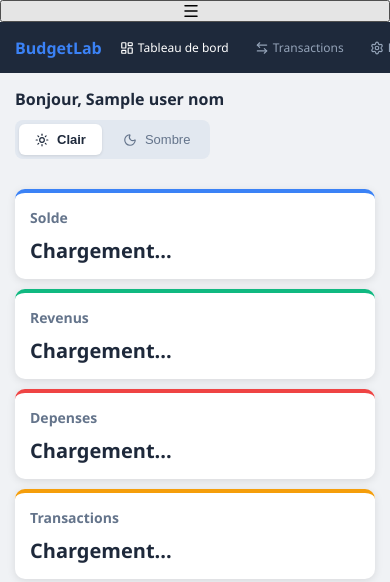
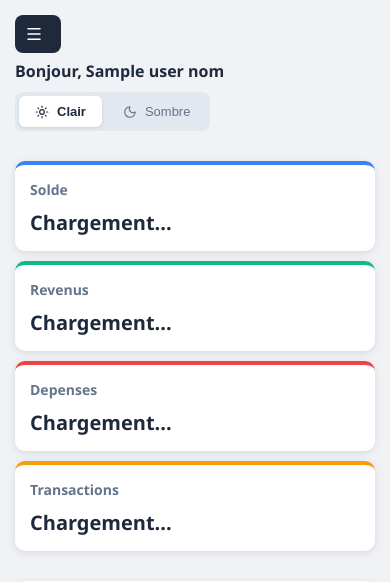
Before and after one commit to Jennyfer20/dashboard-finances, a Python web app: template templates/index.html in a window 390 px wide. Shown: the top 582 px of the page. Run offline with Jinja, Linux system fonts and the light colour scheme; the template is opened without the code that fills it: most values are stand-ins (such as "Sample title", 1, 10 or a date in 2020).

Commit message:
Fix sidebar mobile hamburger menu

```diff
--- a/static/script.js
+++ b/static/script.js
@@ -1,3 +1,13 @@
+// === SIDEBAR MOBILE ===
+function toggleSidebar() {
+    document.getElementById("sidebar").classList.toggle("open");
+    document.getElementById("sidebar-overlay").classList.toggle("active");
+}
+
+function closeSidebar() {
+    document.getElementById("sidebar").classList.remove("open");
+    document.getElementById("sidebar-overlay").classList.remove("active");
+}
 function changerPage(page) {
     var pages = document.querySelectorAll(".page");
     pages.forEach(function (p) { p.style.display = "none"; });
@@ -6,6 +16,7 @@
     var liens = document.querySelectorAll(".sidebar a:not(.logout-link)");
     liens.forEach(function (lien) { lien.classList.remove("active"); });
     event.target.classList.add("active");
+    closeSidebar();
 
     if (page === "transactions") {
         chargerCategories();
@@ -27,6 +38,9 @@
 }
 
 document.addEventListener("DOMContentLoaded", function () {
+    // Hamburger menu
+    document.getElementById("btn-menu").addEventListener("click", toggleSidebar);
+    document.getElementById("sidebar-overlay").addEventListener("click", closeSidebar);
 
     var graphiqueDepenses = null;
 
--- a/static/style.css
+++ b/static/style.css
@@ -803,74 +803,80 @@
 }
 
 /* === RESPONSIVE === */
-@media (max-width: 768px) {
-    .big-title {
-        font-size: 36px;
-        margin-bottom: 30px;
+/* === HAMBURGER BUTTON === */
+.hamburger {
+    display: none;
+    position: fixed;
+    top: 15px;
+    left: 15px;
+    z-index: 1001;
+    background-color: #1e293b;
+    border: none;
+    border-radius: 8px;
+    padding: 10px;
+    cursor: pointer;
+    color: white;
 }
 
-    .landing-features {
-        flex-direction: column;
-        gap: 15px;
+.hamburger .icon {
+    stroke: white;
 }
 
-    .feature {
-        min-width: auto;
+.sidebar-overlay {
+    display: none;
+    position: fixed;
+    top: 0;
+    left: 0;
+    width: 100%;
+    height: 100%;
+    background-color: rgba(0, 0, 0, 0.5);
+    z-index: 998;
 }
 
-    .landing-cta {
-        flex-direction: column;
-        text-align: center;
-        padding: 20px;
+.sidebar-overlay.active {
+    display: block;
 }
 
-    .landing-nav {
-        padding: 15px 20px;
-    }
-
-    .auth-box {
-        width: 90%;
-        padding: 25px;
-    }
-
-    .dashboard-body {
-        flex-direction: column;
+/* === RESPONSIVE === */
+@media (max-width: 768px) {
+    .hamburger {
+        display: block;
     }
 
     .sidebar {
-        width: 100%;
-        padding: 12px 15px;
-        flex-direction: row;
-        align-items: center;
-        gap: 10px;
-        overflow-x: auto;
+        position: fixed;
+        top: 0;
+        left: -260px;
+        height: 100%;
+        width: 240px;
+        z-index: 999;
+        transition: left 0.3s ease;
+        flex-direction: column;
+        padding: 30px 20px;
+    }
+
+    .sidebar.open {
+        left: 0;
     }
 
     .sidebar h2 {
-        margin-bottom: 0;
-        font-size: 16px;
-        white-space: nowrap;
+        margin-bottom: 30px;
+        font-size: 22px;
     }
 
     .sidebar a {
-        padding: 5px 8px;
-        white-space: nowrap;
-        font-size: 12px;
-    }
-
-    .sidebar a .icon {
-        width: 14px;
-        height: 14px;
-        margin-right: 4px;
+        padding: 12px 0;
+        font-size: 15px;
+        white-space: normal;
     }
 
     .logout-link {
-        margin-top: 0;
-        margin-left: auto;
+        margin-top: auto;
     }
 
     .main {
         padding: 15px;
+        padding-top: 60px;
     }
 
     .header {
@@ -920,6 +926,35 @@
     .settings-grid {
         grid-template-columns: 1fr;
     }
+
+    .big-title {
+        font-size: 36px;
+        margin-bottom: 30px;
+    }
+
+    .landing-features {
+        flex-direction: column;
+        gap: 15px;
+    }
+
+    .feature {
+        min-width: auto;
+    }
+
+    .landing-cta {
+        flex-direction: column;
+        text-align: center;
+        padding: 20px;
+    }
+
+    .landing-nav {
+        padding: 15px 20px;
+    }
+
+    .auth-box {
+        width: 90%;
+        padding: 25px;
+    }
 }
 
 @media (max-width: 480px) {
```
Also changed, not shown: app.py (line endings or trailing spaces). Lines whose indentation alone changed are shown as unchanged.
